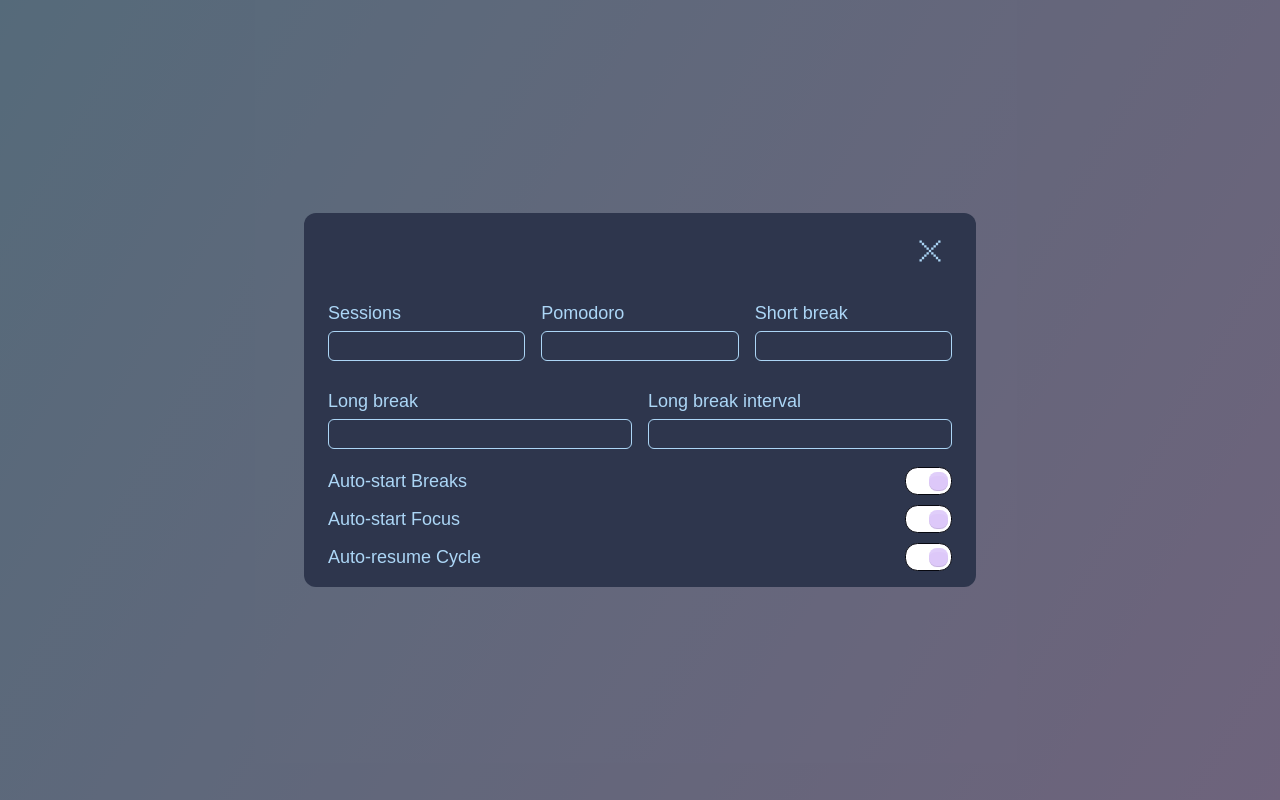
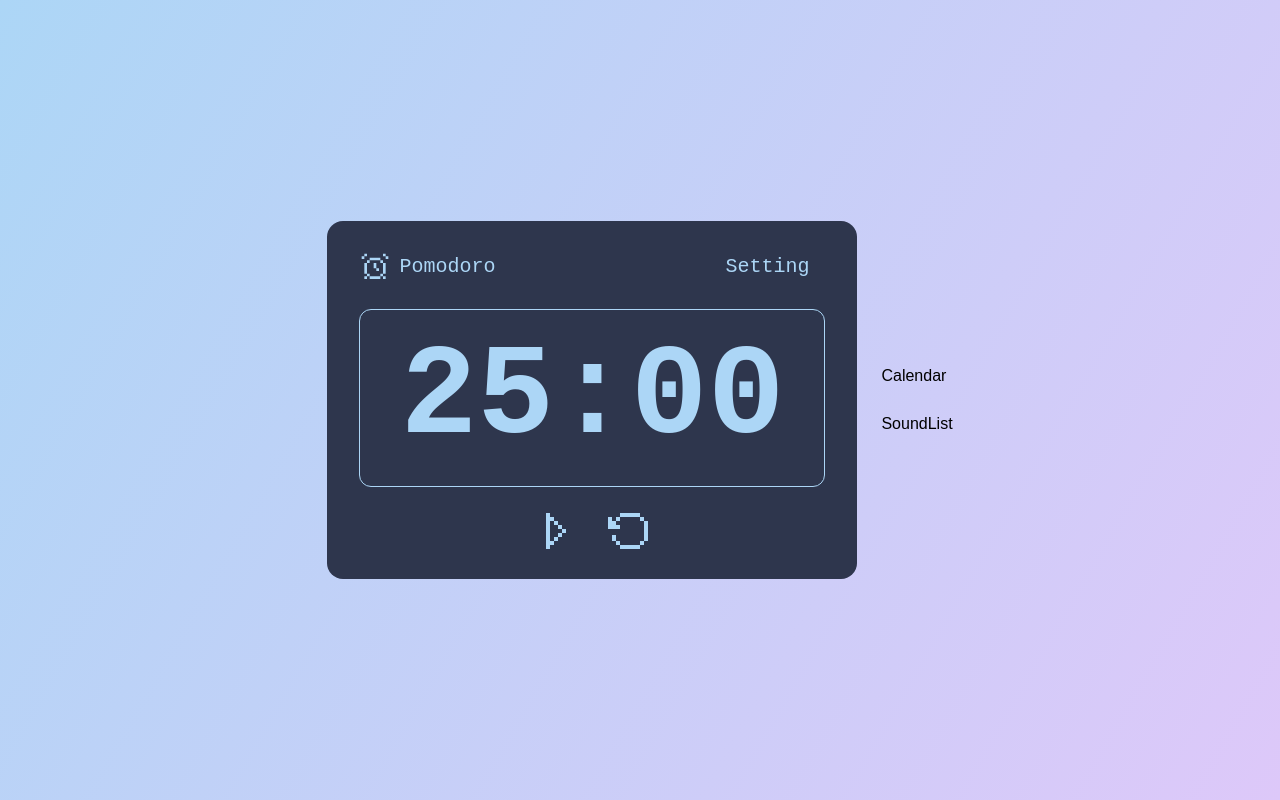
Before and after one commit to thii29/chill-widget, a Next.js app: page / in a window 1280 px wide. Built offline with nearby package versions, Linux system fonts and the light colour scheme; a web font is replaced by a local one.

Commit message:
300326: finish setting UI

```diff
--- a/src/components/pomodoro.tsx
+++ b/src/components/pomodoro.tsx
@@ -11,7 +11,7 @@
   const isBreakTime: boolean = false;
   const isPause: boolean = false;
 
-  const [isOpenSetting, setIsOpenSetting] = useState(true);
+  const [isOpenSetting, setIsOpenSetting] = useState(false);
   const handleOpenSetting = () => {
     setIsOpenSetting(true);
   };
@@ -44,14 +44,14 @@
         25:00
       </span>
       <div className="flex gap-6 justify-center items-center">
-        <button className="cursor-pointer">
+        <button className="cursor-pointer transition delay-200 duration-300 ease-in-out hover:-translate-y-1 hover:scale-110">
           {isPause ? (
             <Pause width="48" height="48" />
           ) : (
             <Start width="48" height="48" />
           )}
         </button>
-        <button className="cursor-pointer">
+        <button className="cursor-pointer transition duration-300 ease-in-out hover:-translate-y-1 hover:scale-110">
           <Reset width="48" height="48" />
         </button>
       </div>
--- a/src/components/setting.tsx
+++ b/src/components/setting.tsx
@@ -1,4 +1,4 @@
-import React from 'react';
+import { useState } from 'react';
 import Close from '../assets/icons/close';
 
 type Props = {
@@ -8,85 +8,75 @@
 
 const Setting = ({ isOpen, onClose }: Props) => {
   if (!isOpen) return null;
+  const [pomodoro, setPomodoro] = useState<number>(25);
+  const [shortBreak, setShortBreak] = useState<number>(5);
+  const [longBreak, setLongBreak] = useState<number>(15);
+  const [longBreakInterval, setLongBreakInterval] = useState<number>(4);
   return (
-    <div className="fixed inset-0 bg-black/50 flex justify-center items-center">
-      <div className="w-2xl flex flex-col gap-2.5 px-6 py-4 rounded-xl bg-deep-slate text-glacier text-lg">
+    <div className="fixed inset-0 bg-black/50 flex justify-center items-center font-sans">
+      <div className="w-2xl flex flex-col gap-2.5 px-6 py-4 rounded-xl bg-deep-slate text-mint-white">
+        {/* Close button */}
         <div className="w-full flex justify-end mb-2">
           <button
             onClick={onClose}
-            className="w-fit cursor-pointer p-2 rounded-md hover:bg-midnight hover:text-ice-white"
+            className="w-fit cursor-pointer p-2 rounded-md hover:bg-mint-white hover:text-deep-slate"
           >
             <Close width="28" height="28" />
           </button>
         </div>
         {/* Set up time */}
-        <div className="grid grid-cols-3 gap-4 my-2">
-          <div className="font-sans">
-            <div className="flex flex-col justify-start gap-1">
-              <span>Sessions</span>
-              <input
-                type="number"
-                name="sessions"
-                id=""
-                className="border rounded-md"
-              />
-            </div>
-          </div>
-          <div className="font-sans">
+        <div className="grid grid-cols-2 gap-4 my-2">
           <div className="flex flex-col justify-start gap-1">
             <span>Pomodoro</span>
             <input
               type="number"
               name="pomodoro"
+              value={pomodoro}
               id=""
-                className=" border rounded-md"
+              className="border rounded-md px-3 py-1.5"
             />
           </div>
-          </div>
-          <div className="font-sans">
           <div className="flex flex-col justify-start gap-1">
             <span>Short break</span>
             <input
               type="number"
               name="short-break"
+              value={shortBreak}
               id=""
-                className="border rounded-md"
+              className="border rounded-md  px-3 py-1.5"
             />
           </div>
         </div>
-        </div>
         <div className="grid grid-cols-2 gap-4 my-2">
-          <div className="font-sans">
           <div className="flex flex-col justify-start gap-1">
             <span>Long break</span>
             <input
               type="number"
               name="long-break"
+              value={longBreak}
               id=""
-                className="border rounded-md"
+              className="border rounded-md  px-3 py-1.5"
             />
           </div>
-          </div>
-          <div className="font-sans">
           <div className="flex flex-col justify-start gap-1">
             <span>Long break interval</span>
             <input
               type="number"
               name="long-break-interval"
+              value={longBreakInterval}
               id=""
-                className="border rounded-md"
+              className="border rounded-md  px-3 py-1.5"
             />
           </div>
         </div>
-        </div>
         {/* Custom options */}
-        <div className="flex flex-col gap-2.5">
+        <div className="flex flex-col gap-3.5">
           <div className="w-full flex justify-between items-center">
             <span>Auto-start Breaks</span>
             <input
               type="checkbox"
               defaultChecked
-              className="toggle toggle-lg border border-midnight text-pale-laveder"
+              className="toggle toggle-lg border border-ice-white text-ice-white checked:text-soft-periwinkle checked:bg-mint-white checked:border-mint-white"
             />
           </div>
           <div className="w-full flex justify-between items-center">
@@ -94,7 +84,7 @@
             <input
               type="checkbox"
               defaultChecked
-              className="toggle toggle-lg border border-midnight text-pale-laveder"
+              className="toggle toggle-lg border border-ice-white text-ice-white checked:text-soft-periwinkle checked:bg-mint-white checked:border-mint-white"
             />
           </div>
           <div className="w-full flex justify-between items-center">
@@ -102,9 +92,15 @@
             <input
               type="checkbox"
               defaultChecked
-              className="toggle toggle-lg border border-midnight text-pale-laveder"
+              className="toggle toggle-lg border border-ice-white text-ice-white checked:text-soft-periwinkle checked:bg-mint-white checked:border-mint-white"
             />
           </div>
+        </div>
+        {/* Save change btn */}
+        <div className="flex justify-end mt-2 p-2">
+          <button className="w-fit cursor-pointer px-3 py-2 rounded-md hover:bg-mint-white hover:text-deep-slate">
+            Save change
+          </button>
         </div>
       </div>
     </div>
```
Also changed, not shown: src/app/utils/pomodoroStorage.ts (added). Lines whose indentation alone changed are shown as unchanged.
